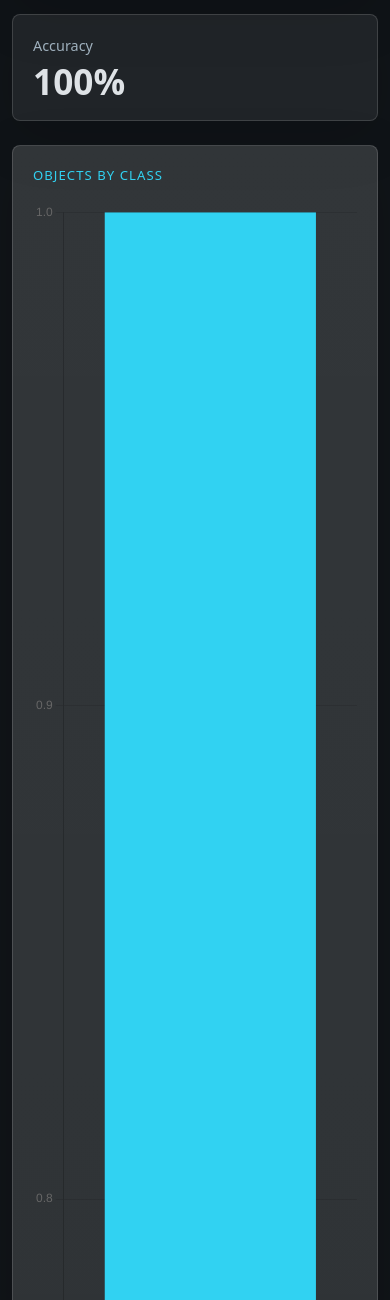
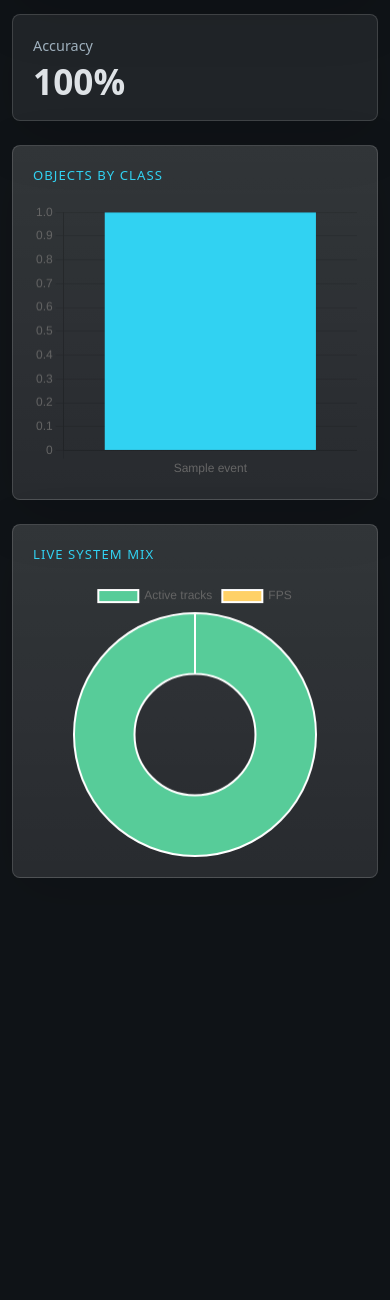
Before and after one commit to amitpal200/AI-Vision-Tracker, a Flask app: page /dashboard in a window 390 px wide. Shown: the part 627-1927 px from the top of the page. After the commit the page ends 1505 px from the top, so only its background shows below. Run offline with Flask 3, Linux system fonts and the light colour scheme; tables that the repository leaves empty hold one stand-in row (values such as "Sample post").

Commit message:
Constrain dashboard chart sizing

```diff
--- a/static/css/styles.css
+++ b/static/css/styles.css
@@ -74,7 +74,6 @@ body {
 .upload-tips,
 .metric,
 .chart-panel {
-  height: 100%;
   padding: 1.25rem;
   border: 1px solid var(--line);
   border-radius: 8px;
@@ -130,6 +129,7 @@ body {
 }
 
 .feature-card {
+  height: 100%;
   transform: translateY(0);
   transition: transform 180ms ease, border-color 180ms ease;
 }
@@ -192,6 +192,7 @@ body {
   grid-template-columns: minmax(0, 1.35fr) minmax(320px, 0.65fr);
   gap: 1.5rem;
   margin-top: 1.5rem;
+  align-items: start;
 }
 
 .metric span {
@@ -209,14 +210,25 @@ body {
 }
 
 .chart-panel {
+  display: flex;
+  flex-direction: column;
   position: relative;
-  min-height: 360px;
+  height: clamp(320px, 42vh, 430px);
   min-width: 0;
   overflow: hidden;
 }
 
-.chart-panel canvas {
-  max-width: 100%;
+.chart-canvas {
+  position: relative;
+  flex: 1;
+  min-height: 0;
+  width: 100%;
+}
+
+.chart-canvas canvas {
+  display: block;
+  width: 100% !important;
+  height: 100% !important;
 }
 
 .panel-title {
--- a/templates/base.html
+++ b/templates/base.html
@@ -8,7 +8,7 @@
     document.documentElement.dataset.bsTheme = localStorage.getItem("theme") || "dark";
   </script>
   <link href="https://cdn.jsdelivr.net/npm/bootstrap@5.3.3/dist/css/bootstrap.min.css" rel="stylesheet">
-  <link href="{{ url_for('static', filename='css/styles.css') }}" rel="stylesheet">
+  <link href="{{ url_for('static', filename='css/styles.css') }}?v=4" rel="stylesheet">
 </head>
 <body>
   <nav class="navbar navbar-expand-lg sticky-top border-bottom app-nav">
@@ -47,7 +47,7 @@
 
   <script src="https://cdn.jsdelivr.net/npm/bootstrap@5.3.3/dist/js/bootstrap.bundle.min.js"></script>
   <script src="https://cdn.jsdelivr.net/npm/chart.js@4.4.1/dist/chart.umd.min.js"></script>
-  <script src="{{ url_for('static', filename='js/app.js') }}"></script>
+  <script src="{{ url_for('static', filename='js/app.js') }}?v=4"></script>
   {% block scripts %}{% endblock %}
 </body>
 </html>
--- a/templates/dashboard.html
+++ b/templates/dashboard.html
@@ -19,11 +19,15 @@
   <div class="dashboard-charts">
     <div class="chart-panel chart-panel-wide">
       <div class="panel-title">Objects by class</div>
-      <canvas id="classChart"></canvas>
+      <div class="chart-canvas">
+        <canvas id="classChart"></canvas>
+      </div>
     </div>
     <div class="chart-panel chart-panel-side">
       <div class="panel-title">Live system mix</div>
-      <canvas id="systemChart"></canvas>
+      <div class="chart-canvas">
+        <canvas id="systemChart"></canvas>
+      </div>
     </div>
   </div>
 </section>
```
